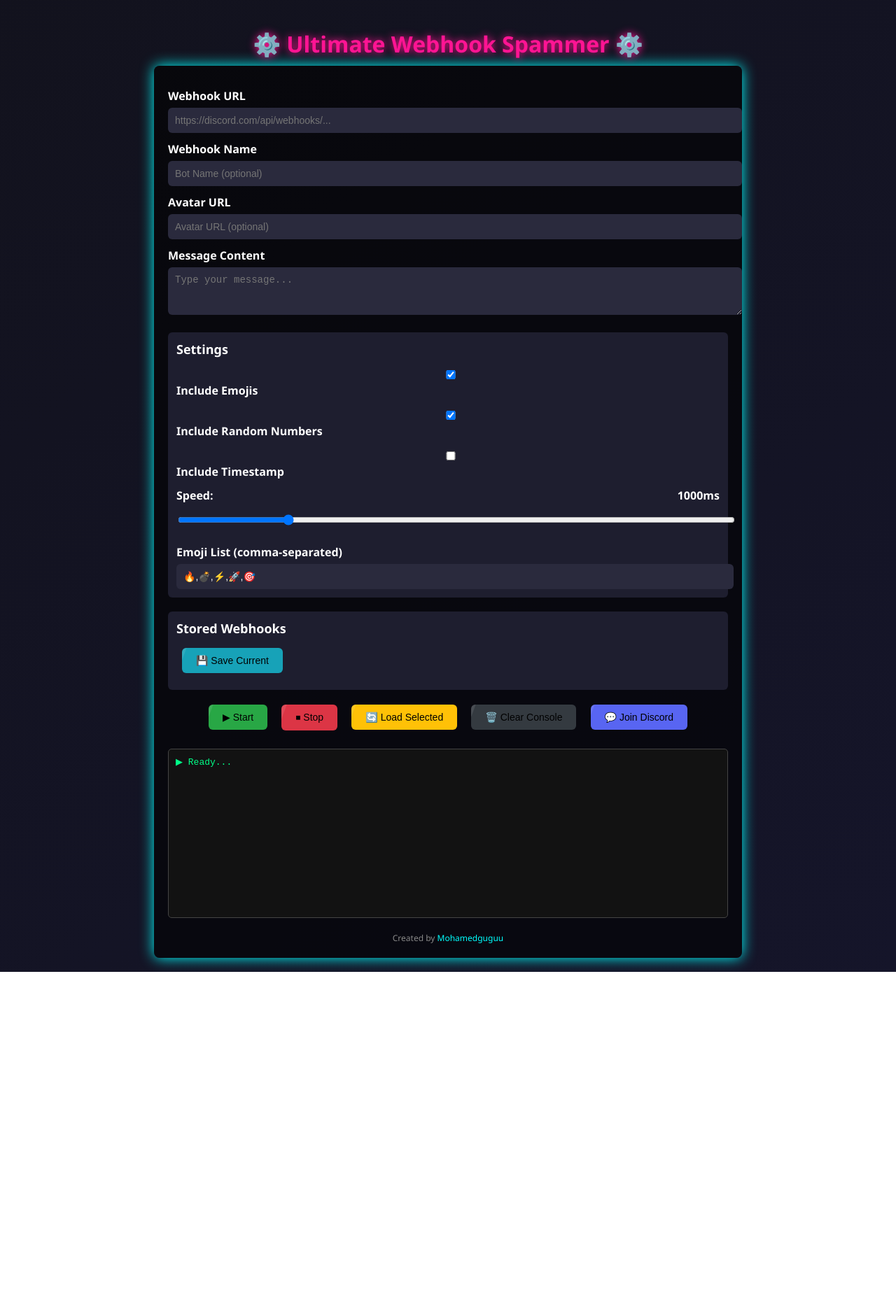
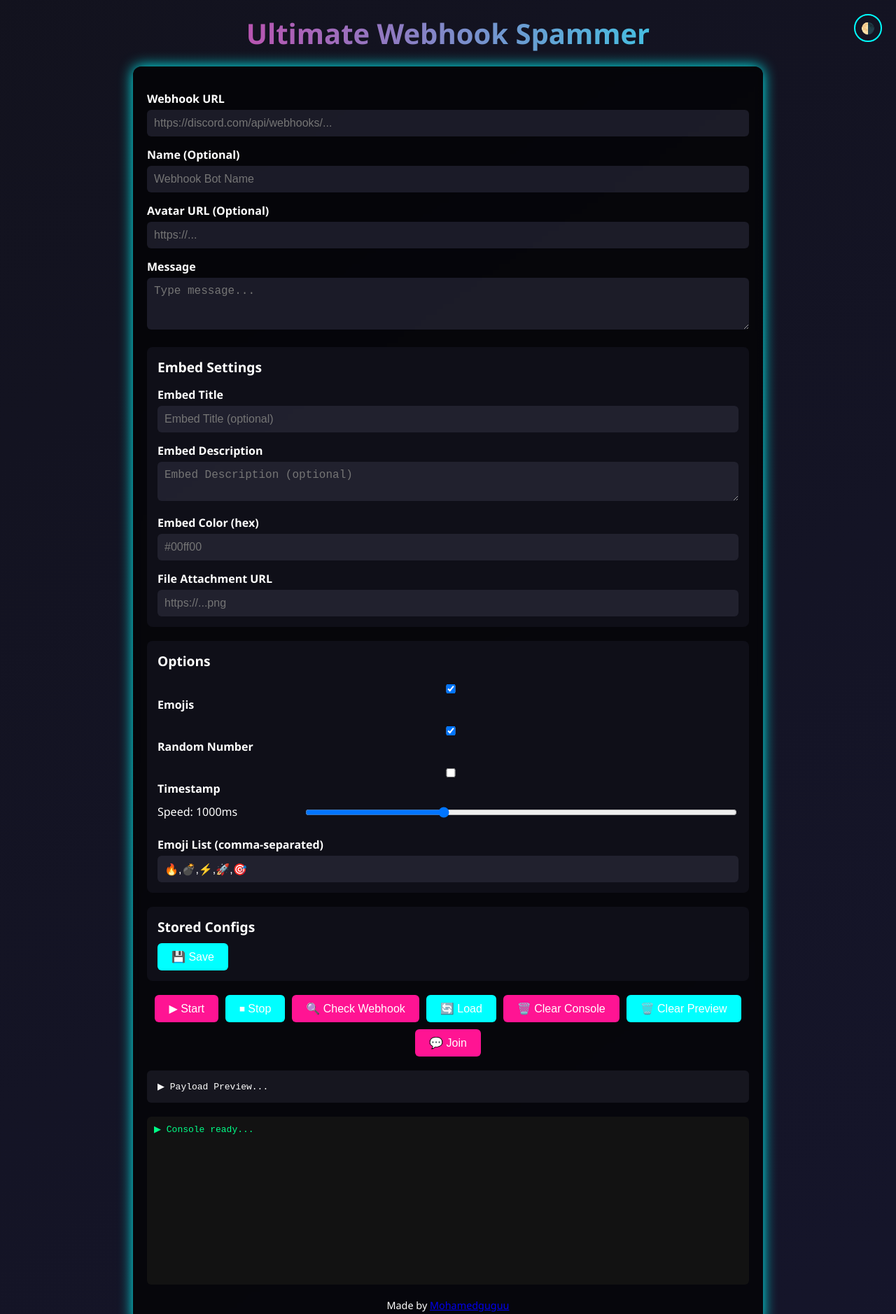
Before and after one commit to Mohamedguguu/goodgamedr.github.io, a plain HTML site: page index.html in a window 1280 px wide. Shown: the top 1878 px of the page at 70% size. Before the commit the page ends 1389 px from the top, so only its background shows below. Drawn offline with Linux system fonts and the light colour scheme.

Commit message:
Update index.html

```diff
--- a/index.html
+++ b/index.html
@@ -1,213 +1,128 @@
 <!DOCTYPE html>
 <html lang="en">
 <head>
-  <meta charset="UTF-8" />
+  <meta charset="UTF-8"/>
   <meta name="viewport" content="width=device-width, initial-scale=1.0"/>
   <title>⚙️ Ultimate Webhook Spammer ⚙️</title>
   <style>
-    body { margin: 0; font-family: 'Segoe UI', sans-serif;
-      background: linear-gradient(145deg, #0f0f0f, #1a1a40);
-      background-size: 400% 400%; animation: bgmove 60s ease infinite;
-      padding: 20px; color: #fff;
-    }
-    @keyframes bgmove { 0%{background-position:0% 50%}50%{background-position:100% 50%}100%{background-position:0% 50%} }
-    h1 { text-align:center; color:#ff1493; text-shadow:0 0 12px #ff1493;
-      margin-bottom:10px; opacity:0; animation:fadeIn 1s forwards;
-    }
-    @keyframes fadeIn { to{opacity:1;} }
-    .container { max-width:800px; margin:0 auto; background:rgba(0,0,0,0.6);
-      padding:20px; border-radius:8px; box-shadow:0 0 20px #00ffff;
-      animation:slideIn 0.8s ease;
-    }
-    @keyframes slideIn { from{transform:translateY(-20px);opacity:0;} to{transform:translateY(0);opacity:1;} }
-    label { display:block; margin-top:12px; font-weight:bold; opacity:0;
-      animation:fadeIn 1s forwards; animation-delay:0.5s;
-    }
-    input, textarea, select { width:100%; padding:10px; margin-top:6px;
-      border-radius:6px; border:none; background:#2a2a3d; color:#fff;
-      font-size:14px; transition:box-shadow .3s, transform .3s;
-    }
-    input:focus, textarea:focus, select:focus { box-shadow:0 0 12px #00ffff;
-      outline:none; transform:scale(1.02);
-    }
-    .settings, .storage { margin-top:20px; background:#1e1e2f; padding:12px;
-      border-radius:6px; animation:fadeIn 1s forwards; animation-delay:0.7s;
-    }
-    .settings h2, .storage h2 { margin:0 0 10px; font-size:18px; }
-    .slider-label { display:flex; justify-content:space-between; }
-    .slider { width:100%; }
-    .buttons { margin-top:15px; text-align:center; }
-    button { padding:10px 20px; margin:6px 8px; border:none;
-      border-radius:6px; cursor:pointer; font-size:14px;
-      transition:transform .2s, box-shadow .2s, background .3s;
-      position:relative; overflow:hidden;
-    }
-    button:before { content:''; position:absolute; top:0; left:-100%;
-      width:100%; height:100%; background:rgba(255,255,255,0.1);
-      transform:skewX(-20deg); transition:left .5s;
-    }
-    button:hover:before { left:200%; }
-    button:hover { transform:scale(1.05); box-shadow:0 0 15px #00ffff; }
-    button.start { background:#28a745; color:#000; }
-    button.stop { background:#dc3545; }
-    button.save { background:#17a2b8; }
-    button.load { background:#ffc107; color:#000; }
-    button.delete { background:#6f42c1; }
-    button.clear { background:#343a40; }
-    button.join { background:#5865f2; }
-    #console { background:#121212; color:#00ff88; padding:10px; margin-top:20px;
-      height:220px; overflow-y:auto; border-radius:5px; border:1px solid #444;
-      font-family:monospace; animation:fadeIn 1s forwards; animation-delay:0.9s;
-    }
-    .storage-list { max-height:100px; overflow-y:auto; margin-top:6px; }
-    .storage-item { display:flex; justify-content:space-between; padding:4px;
-      border-bottom:1px solid #444;
-    }
-    .credits { text-align:center; margin-top:20px; font-size:12px; color:#888; }
-    .credits a { color:#00ffff; text-decoration:none; }
+    :root { --bg1:#0f0f0f;--bg2:#1a1a40;--accent:#00ffff;--accent2:#ff1493;--text:#fff;--card:rgba(0,0,0,0.7);}
+    [data-theme="light"] { --bg1:#f4f4f8;--bg2:#dcdcf0;--text:#111;--card:rgba(255,255,255,0.8);--accent:#0077cc;--accent2:#cc0077; }
+    *{box-sizing:border-box;}
+    body{margin:0;padding:0;font-family:'Segoe UI',sans-serif;color:var(--text);background:linear-gradient(145deg,var(--bg1),var(--bg2));background-size:400% 400%;animation:bgmove 60s ease infinite;transition:background .5s,color .5s;}
+    @keyframes bgmove{0%,100%{background-position:0%50%}50%{background-position:100%50%}}
+    h1{text-align:center;margin:20px 0;font-size:2.5rem;background:linear-gradient(90deg,var(--accent2),var(--accent));-webkit-background-clip:text;-webkit-text-fill-color:transparent;animation:underline 2s infinite;}
+    @keyframes underline{0%,100%{text-decoration:underline;}50%{text-decoration:none;}}
+    .container{max-width:900px;margin:auto;background:var(--card);padding:20px;border-radius:12px;box-shadow:0 0 20px var(--accent);backdrop-filter:blur(5px);}
+    label{display:block;margin-top:15px;font-weight:600;}
+    input,textarea,select{width:100%;padding:10px;margin-top:5px;border:none;border-radius:6px;background:rgba(50,50,70,0.5);color:var(--text);font-size:1rem;transition:transform .2s,box-shadow .3s;}
+    input:focus,textarea:focus,select:focus{transform:scale(1.02);box-shadow:0 0 8px var(--accent);outline:none;}
+    .settings,.storage,.embed-settings{margin-top:20px;padding:15px;background:rgba(20,20,30,0.7);border-radius:8px;}
+    .settings h2,.embed-settings h2,.storage h2{margin:0 0 10px;font-size:1.2rem;}
+    .slider-container{display:flex;align-items:center;gap:10px;}
+    .slider-label{flex:1;}
+    .slider{flex:3;}
+    .buttons{margin-top:20px;display:flex;flex-wrap:wrap;gap:10px;justify-content:center;}
+    button{padding:10px 20px;font-size:1rem;border:none;border-radius:6px;cursor:pointer;background:var(--accent);color:var(--text);position:relative;overflow:hidden;transition:transform .2s,background .3s;}
+    button:hover{transform:scale(1.05);}
+    button:active{transform:scale(0.95);}
+    button:nth-child(odd){background:var(--accent2);}
+    #preview{margin-top:20px;padding:15px;background:rgba(30,30,40,0.7);border-radius:6px;font-family:monospace;white-space:pre-wrap;max-height:200px;overflow-y:auto;}
+    #console{margin-top:20px;background:#121212;color:#00ff88;padding:10px;border-radius:6px;height:240px;overflow-y:auto;font-family:monospace;}
+    .credits{text-align:center;margin-top:20px;font-size:0.9rem;}
+    .theme-toggle{position:fixed;top:20px;right:20px;background:none;border:2px solid var(--accent);border-radius:50%;width:40px;height:40px;display:flex;align-items:center;justify-content:center;cursor:pointer;transition:transform .2s;}
+    .theme-toggle:hover{transform:rotate(20deg);}
+    .storage-item{display:flex;justify-content:space-between;padding:6px 0;border-bottom:1px solid #444;}
+    .notice{transition:opacity .5s;opacity:0;position:fixed;bottom:20px;left:50%;transform:translateX(-50%);background:var(--accent);color:var(--text);padding:10px 20px;border-radius:6px;box-shadow:0 0 10px var(--accent2);}
   </style>
 </head>
-<body>
-  <h1>⚙️ Ultimate Webhook Spammer ⚙️</h1>
+<body data-theme="dark">
+  <div class="theme-toggle" onclick="toggleTheme()">🌗</div>
+  <h1>Ultimate Webhook Spammer</h1>
   <div class="container">
+    <!-- Basic Fields -->
     <label>Webhook URL</label>
     <input id="webhookUrl" placeholder="https://discord.com/api/webhooks/..." />
-    <label>Webhook Name</label>
-    <input id="webhookName" placeholder="Bot Name (optional)" />
-    <label>Avatar URL</label>
-    <input id="avatarUrl" placeholder="Avatar URL (optional)" />
-    <label>Message Content</label>
-    <textarea id="message" rows="3" placeholder="Type your message..."></textarea>
+    <label>Name (Optional)</label>
+    <input id="webhookName" placeholder="Webhook Bot Name" />
+    <label>Avatar URL (Optional)</label>
+    <input id="avatarUrl" placeholder="https://..." />
+    <label>Message</label>
+    <textarea id="message" rows="3" placeholder="Type message..."></textarea>
 
-    <div class="settings">
-      <h2>Settings</h2>
-      <label><input type="checkbox" id="useEmoji" checked /> Include Emojis</label>
-      <label><input type="checkbox" id="useNumber" checked /> Include Random Numbers</label>
-      <label><input type="checkbox" id="showTimestamp" /> Include Timestamp</label>
-      <div>
-        <label class="slider-label">Speed: <span id="speedValue">1000ms</span></label>
-        <input type="range" id="speed" class="slider" min="100" max="5000" step="100" value="1000" />
-      </div>
-      <label>Emoji List (comma-separated)</label>
-      <input id="emojiList" value="🔥,💣,⚡,🚀,🎯" />
+    <!-- Embed Settings -->
+    <div class="embed-settings">
+      <h2>Embed Settings</h2>
+      <label>Embed Title</label><input id="embedTitle" placeholder="Embed Title (optional)" />
+      <label>Embed Description</label><textarea id="embedDesc" rows="2" placeholder="Embed Description (optional)"></textarea>
+      <label>Embed Color (hex)</label><input id="embedColor" placeholder="#00ff00" />
+      <label>File Attachment URL</label><input id="fileUrl" placeholder="https://...png" />
     </div>
 
-    <div class="storage">
-      <h2>Stored Webhooks</h2>
-      <button class="save" onclick="saveCurrent()">💾 Save Current</button>
-      <div class="storage-list" id="storageList"></div>
+    <!-- Settings -->
+    <div class="settings">
+      <h2>Options</h2>
+      <label><input type="checkbox" id="useEmoji" checked/> Emojis</label>
+      <label><input type="checkbox" id="useNumber" checked/> Random Number</label>
+      <label><input type="checkbox" id="showTimestamp"/> Timestamp</label>
+      <div class="slider-container"><div class="slider-label">Speed: <span id="speedValue">1000ms</span></div><input type="range" id="speed" class="slider" min="100" max="3000" step="100" value="1000"/></div>
+      <label>Emoji List (comma-separated)</label><input id="emojiList" value="🔥,💣,⚡,🚀,🎯" />
     </div>
 
-    <div class="buttons">
-      <button class="start" onclick="startSpam()">▶ Start</button>
-      <button class="stop" onclick="stopSpam()">⏹ Stop</button>
-      <button class="load" onclick="loadSelected()">🔄 Load Selected</button>
-      <button class="clear" onclick="clearConsole()">🗑️ Clear Console</button>
-      <button class="join" onclick="joinServer()">💬 Join Discord</button>
+    <!-- Storage -->
+    <div class="storage">
+      <h2>Stored Configs</h2>
+      <button onclick="saveConfig()">💾 Save</button>
+      <div id="storageList" class="storage-list"></div>
     </div>
 
-    <div id="console">▶ Ready...</div>
-    <div class="credits">Created by <a href="https://github.com/Mohamedguguu">Mohamedguguu</a></div>
+    <!-- Actions -->
+    <div class="buttons">
+      <button onclick="startSpam()">▶ Start</button>
+      <button onclick="stopSpam()">⏹ Stop</button>
+      <button onclick="checkWebhook()">🔍 Check Webhook</button>
+      <button onclick="loadConfig()">🔄 Load</button>
+      <button onclick="clearConsole()">🗑️ Clear Console</button>
+      <button onclick="clearPreview()">🗑️ Clear Preview</button>
+      <button onclick="joinServer()">💬 Join</button>
+    </div>
+
+    <!-- Preview + Console -->
+    <div id="preview">▶ Payload Preview...</div>
+    <div id="console">▶ Console ready...</div>
+    <div class="credits">Made by <a href="https://github.com/Mohamedguguu" target="_blank">Mohamedguguu</a></div>
   </div>
+  <div id="notice" class="notice"></div>
 
   <script>
-    let intervalId = null, count = 0;
-    const storageKey = 'webhookConfigs';
+    // Theme
+    function toggleTheme() { document.body.dataset.theme = document.body.dataset.theme==='dark'?'light':'dark'; }
+    // Notice
+    function showNotice(msg) {
+      const n=document.getElementById('notice'); n.textContent=msg; n.style.opacity=1;
+      setTimeout(()=>n.style.opacity=0,3000);
+    }
+    // Core
+    let intervalId, count=0; const storageKey='webhookConfigs';
+    function log(msg){ const c=document.getElementById('console'); c.textContent+='\n▶ '+msg; c.scrollTop=c.scrollHeight; showNotice(msg); }
+    function clearConsole(){document.getElementById('console').textContent='▶ Console cleared';}
+    function preview(msg){document.getElementById('preview').textContent=msg;}
+    function clearPreview(){document.getElementById('preview').textContent='▶ Payload Preview...';}
 
-    function log(msg) {
-      const c = document.getElementById('console');
-      const line = document.createElement('div');
-      line.textContent = `▶ ${msg}`;
-      line.style.opacity = 0;
-      c.appendChild(line);
-      setTimeout(() => { line.style.transition = 'opacity 0.5s'; line.style.opacity = 1; }, 50);
-      c.scrollTop = c.scrollHeight;
-    }
-    function clearConsole() { document.getElementById('console').innerHTML = '▶ Cleared console'; }
+    document.getElementById('speed').addEventListener('input',e=>{document.getElementById('speedValue').textContent=e.target.value+'ms';});
 
-    document.getElementById('speed').addEventListener('input', e => {
-      const v = e.target.value;
-      document.getElementById('speedValue').innerText = v + 'ms';
-    });
+    function getConfig(){ return { url:document.getElementById('webhookUrl').value.trim(), name:document.getElementById('webhookName').value.trim(), avatar:document.getElementById('avatarUrl').value.trim(), base:document.getElementById('message').value, emojis:document.getElementById('useEmoji').checked, numbers:document.getElementById('useNumber').checked, ts:document.getElementById('showTimestamp').checked, speed:+document.getElementById('speed').value, list:document.getElementById('emojiList').value.split(',').map(s=>s.trim()), embedTitle:document.getElementById('embedTitle').value, embedDesc:document.getElementById('embedDesc').value, embedColor:document.getElementById('embedColor').value, fileUrl:document.getElementById('fileUrl').value }; }
+    function buildPayload(cfg){ const parts=[]; if(cfg.emojis) parts.push(cfg.list[Math.floor(Math.random()*cfg.list.length)]); if(cfg.numbers) parts.push(Math.floor(Math.random()*90000+10000)); if(cfg.ts) parts.push(new Date().toLocaleTimeString()); const content=cfg.base+(parts.length? ' '+parts.join(' '): ''); const payload={content}; if(cfg.name)payload.username=cfg.name; if(cfg.avatar)payload.avatar_url=cfg.avatar; if(cfg.embedTitle||cfg.embedDesc)payload.embeds=[{title:cfg.embedTitle,description:cfg.embedDesc,color:parseInt(cfg.embedColor.replace('#',''),16)}]; if(cfg.fileUrl)payload.file=cfg.fileUrl; preview(JSON.stringify(payload,null,2)); return payload; }
+    async function sendMessage(){ const cfg=getConfig(); if(!cfg.url||!cfg.base){log('Missing URL or message');stopSpam();return;} try{ const payload=buildPayload(cfg); const res=await fetch(cfg.url,{method:'POST',headers:{'Content-Type':'application/json'},body:JSON.stringify(payload)}); if(res.status===204||res.ok){count++;log(`Sent #${count}`);} else if(res.status===404||res.status===410){log('Webhook not found (deleted)!');stopSpam();} else{log(`Error ${res.status}`);} }catch(e){log('Network error'); stopSpam();} }
+    function startSpam(){ if(intervalId) return; count=0;clearConsole();log('Spamming started'); const s=getConfig().speed; sendMessage(); intervalId=setInterval(sendMessage,s); }
+    function stopSpam(){ clearInterval(intervalId); intervalId=null; log('Spamming stopped'); }
+    async function checkWebhook(){ const url=document.getElementById('webhookUrl').value.trim(); if(!url){showNotice('No URL');return;} try{ const res=await fetch(url,{method:'GET'}); if(res.ok) showNotice('Webhook is valid!'); else showNotice(`Invalid: ${res.status}`); }catch{showNotice('Network error');} }
+    function joinServer(){window.open('https://discord.gg/ncGaCWKns2','_blank');}
 
-    function isValidUrl(str) { try { new URL(str); return true; } catch { return false; } }
-    function getConfig() {
-      return {
-        url: document.getElementById('webhookUrl').value.trim(),
-        name: document.getElementById('webhookName').value.trim() || undefined,
-        avatar: document.getElementById('avatarUrl').value.trim() || undefined,
-        base: document.getElementById('message').value,
-        emojis: document.getElementById('useEmoji').checked,
-        numbers: document.getElementById('useNumber').checked,
-        ts: document.getElementById('showTimestamp').checked,
-        speed: parseInt(document.getElementById('speed').value),
-        list: document.getElementById('emojiList').value.split(',').map(s=>s.trim()).filter(Boolean)
-      };
-    }
-    function randomSuffix(cfg) {
-      const parts = [];
-      if (cfg.emojis && cfg.list.length) parts.push(cfg.list[Math.floor(Math.random()*cfg.list.length)]);
-      if (cfg.numbers) parts.push(Math.floor(10000+Math.random()*90000));
-      if (cfg.ts) parts.push(new Date().toLocaleTimeString());
-      return parts.join(' ');
-    }
-    async function sendMessage() {
-      const cfg = getConfig();
-      if (!cfg.url||!cfg.base) { log('❌ Missing URL or message.'); stopSpam(); return; }
-      if (!isValidUrl(cfg.url)) { log('❌ Invalid webhook URL.'); stopSpam(); return; }
-      log(`Sending #${count+1}`);
-      try {
-        const res = await fetch(cfg.url, { method:'POST', headers:{'Content-Type':'application/json'},
-          body:JSON.stringify({content:`${cfg.base} ${randomSuffix(cfg)}`, username:cfg.name, avatar_url:cfg.avatar}) });
-        if (res.ok) { count++; log(`✅ Sent #${count}`); }
-        else { log('⚠️ Rate limit or error'); }
-      } catch(e) { log('❌ '+e); }
-    }
-    function startSpam() {
-      if (intervalId) return;
-      count=0; clearConsole(); log('🟢 Spamming started');
-      const speed=getConfig().speed; intervalId=setInterval(sendMessage,speed);
-    }
-    function stopSpam() { clearInterval(intervalId); intervalId=null; log('🔴 Spamming stopped'); }
-    function joinServer() { window.open('https://discord.gg/ncGaCWKns2','_blank'); }
-
-    // Storage Handlers
-    function loadStorage() {
-      const list = JSON.parse(localStorage.getItem(storageKey)||'[]');
-      const container = document.getElementById('storageList'); container.innerHTML='';
-      list.forEach((cfg,i)=>{
-        const div = document.createElement('div'); div.className='storage-item';
-        div.innerHTML=`<span>${cfg.name||cfg.url}</span>
-          <div>
-            <button onclick="applyConfig(${i})">Load</button>
-            <button onclick="deleteConfig(${i})">Del</button>
-          </div>`;
-        container.appendChild(div);
-      });
-    }
-    function saveCurrent() {
-      const cfg=getConfig(); if(!cfg.url) { log('❌ Cannot save: URL missing'); return; }
-      const list=JSON.parse(localStorage.getItem(storageKey)||'[]'); list.push(cfg);
-      localStorage.setItem(storageKey, JSON.stringify(list)); loadStorage(); log('💾 Saved current config');
-    }
-    function applyConfig(i) {
-      const list=JSON.parse(localStorage.getItem(storageKey)||'[]'); const cfg=list[i];
-      Object.assign(document.getElementById('webhookUrl'), {value:cfg.url});
-      document.getElementById('webhookName').value=cfg.name||'';
-      document.getElementById('avatarUrl').value=cfg.avatar||'';
-      document.getElementById('message').value=cfg.base||'';
-      document.getElementById('useEmoji').checked=cfg.emojis;
-      document.getElementById('useNumber').checked=cfg.numbers;
-      document.getElementById('showTimestamp').checked=cfg.ts;
-      document.getElementById('speed').value=cfg.speed; document.getElementById('speedValue').innerText=cfg.speed+'ms';
-      document.getElementById('emojiList').value=cfg.list.join(',');
-      log('🔄 Config loaded');
-    }
-    function deleteConfig(i) {
-      const list=JSON.parse(localStorage.getItem(storageKey)||'[]'); list.splice(i,1);
-      localStorage.setItem(storageKey, JSON.stringify(list)); loadStorage(); log('🗑️ Config deleted');
-    }
-    // Init
+    // Storage
+    function loadStorage(){ const list=JSON.parse(localStorage.getItem(storageKey)||'[]'); const ul=document.getElementById('storageList'); ul.innerHTML=''; list.forEach((c,i)=>{ const d=document.createElement('div'); d.className='storage-item'; d.innerHTML=`<span>${c.name||c.url}</span><div><button onclick="applyStorage(${i})">Load</button><button onclick="deleteStorage(${i})">Del</button></div>`; ul.appendChild(d); }); }
+    function saveConfig(){ const c=getConfig(); if(!c.url){showNotice('No URL');return;} const l=JSON.parse(localStorage.getItem(storageKey)||'[]'); l.push(c); localStorage.setItem(storageKey,JSON.stringify(l)); loadStorage(); showNotice('Config saved'); }
+    function applyStorage(i){ const l=JSON.parse(localStorage.getItem(storageKey)||'[]'),c=l[i]; ['webhookUrl','webhookName','avatarUrl','message','embedTitle','embedDesc','embedColor','fileUrl'].forEach(id=>document.getElementById(id).value=c[id]||''); document.getElementById('useEmoji').checked=c.emojis;document.getElementById('useNumber').checked=c.numbers;document.getElementById('showTimestamp').checked=c.ts; document.getElementById('speed').value=c.speed;document.getElementById('speedValue').textContent=c.speed+'ms';document.getElementById('emojiList').value=c.list.join(','); showNotice('Config loaded'); }
+    function deleteStorage(i){ const l=JSON.parse(localStorage.getItem(storageKey)||'[]'); l.splice(i,1); localStorage.setItem(storageKey,JSON.stringify(l)); loadStorage(); showNotice('Config deleted'); }
     loadStorage();
   </script>
 </body>
```
